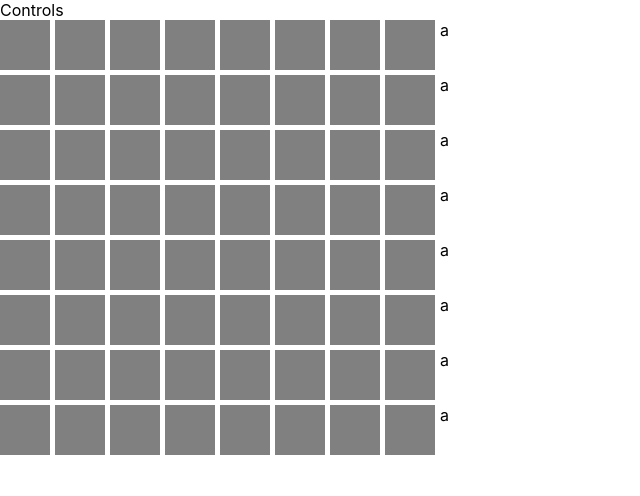
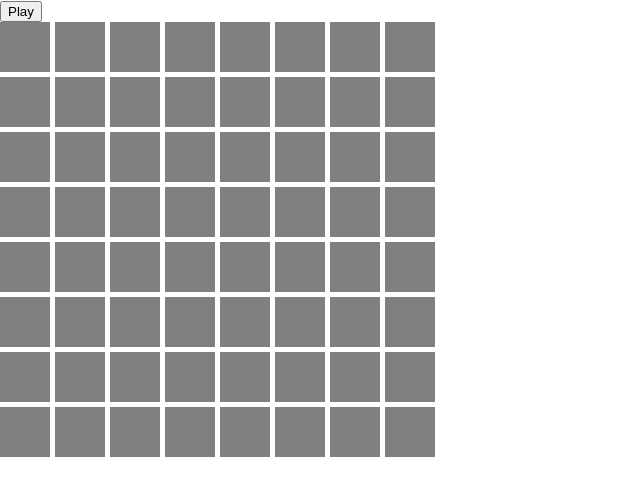
Before and after one commit to JackBlakeston/BEETBOX, a React (Create React App) app in the folder client/: page / in a window 1280 px wide. Shown: the top 496 px of the page, without its empty margins (0-640 px from the left). Built offline with nearby package versions, Linux system fonts and the light colour scheme.

Commit message:
Implement intervals for loop - currently broken

```diff
--- a/client/src/App.js
+++ b/client/src/App.js
@@ -1,13 +1,53 @@
-import React from 'react';
+import React, { useEffect, useState } from 'react';
 import './App.css';
 import Pads from './components/Pads';
 import Controls from './components/Controls';
 
 
 function App () {
+
+  const [playing, setPlaying] = useState(false);
+  const [pos, setPos] = useState(0);
+  const [bpm, setBpm] = useState(220);
+  const [timerId, setTimerId] = useState();
+
+  useEffect(() => {
+
+  }, [pos]);
+
+
+  function togglePlaying () {
+    if (playing) clearInterval(timerId);
+    else setTimer();
+
+    setPlaying(!playing);
+  }
+
+  function setTimer () {
+    const newTimerId = setInterval(() => tick(), calculateTempo(bpm));
+    setTimerId(newTimerId);
+  }
+
+  function tick () {
+    let currentPos = pos;
+    currentPos++;
+
+    if (currentPos > 7) currentPos = 0;
+    setPos(pos);
+    console.log('CURRENT POSITION', pos);
+  }
+  // TODO setinterval not getting updated state values.
+  // TODO how can we fix this? callback in setpos does not work
+  // TODO i saw that there are libraries with useInterval functions
+  // TODO but i would like to solve it without doing that
+
+  function calculateTempo (bpm) {
+    return 60000 / bpm;
+  }
+
   return (
     <div className='App'>
-      <Controls />
+      <Controls playing={playing} togglePlaying={togglePlaying} />
       <Pads />
     </div>
   );
--- a/client/src/components/Controls.js
+++ b/client/src/components/Controls.js
@@ -1,9 +1,11 @@
 import React from 'react';
 
 function Controls (props) {
+  let buttonText = props.playing ? 'Stop' : 'Play';
+
   return (
     <div className="controls">
-        Controls
+        <button onClick={props.togglePlaying}>{buttonText}</button>
     </div>
   );
 }
--- a/client/src/components/Pads.js
+++ b/client/src/components/Pads.js
@@ -32,7 +32,7 @@ function Pads () {
     <div className='pads'>
       {pads.map((row, rowIndex) => {
         return (
-          <div className='row' key={rowIndex}>a
+          <div className='row' key={rowIndex}>
             {row.map((pad, index) => {
               return <Pad
                 key={index}
--- a/client/src/index.js
+++ b/client/src/index.js
@@ -1,5 +1,5 @@
 import React from 'react';
-import ReactDOM from 'react-dom';
+import ReactDOM from 'react-dom/client';
 import './index.css';
 import App from './App';
 
```
